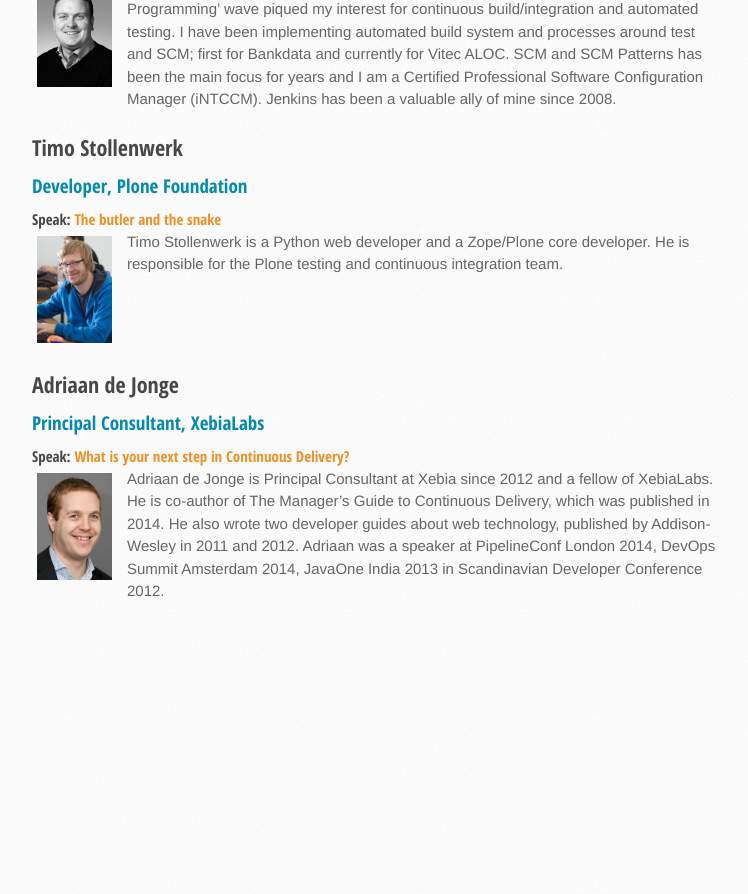
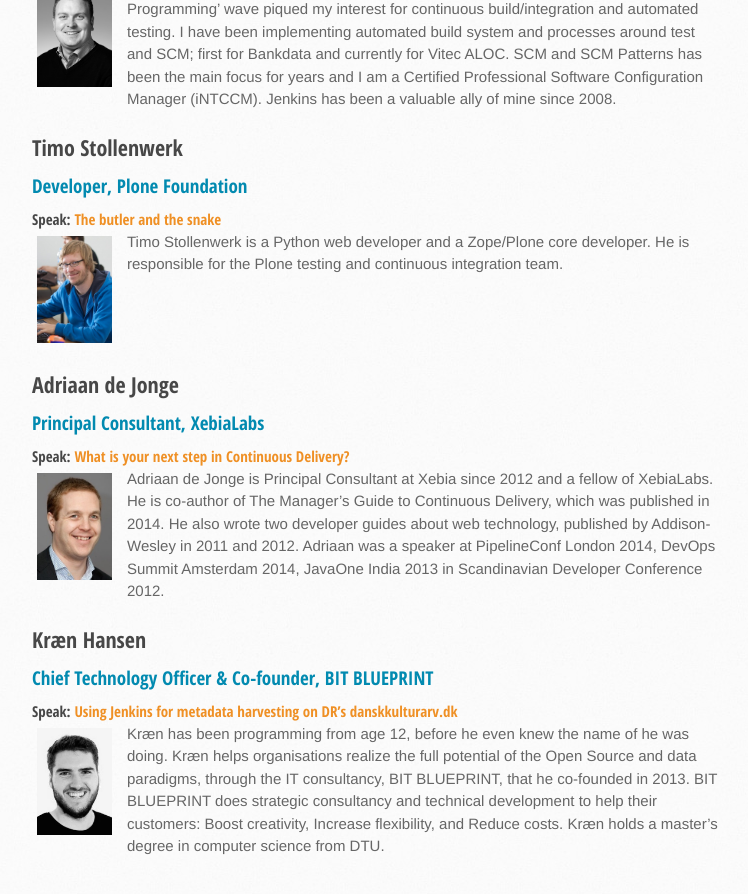
Before and after one commit to JCICPH/jcicph.github.io, a Jekyll site: the page built from speakers/index.md, in a window 1280 px wide and 900 px high, scrolled down 1249 px. Shown: the top 894 px of the window, without its empty margins (138-886 px from the left). Built offline with Jekyll 4.4.1, drawn with Linux system fonts in a browser that asks for light colours; nearby versions of some CDN libraries; before the commit the page ends 1894 px from its top, so only the background shows below that.

Commit message:
Integrated origin/ready/adam

```diff
--- a/speakers/index.md
+++ b/speakers/index.md
@@ -65,3 +65,13 @@ title: JCICPH 2014 - speakers
 #### Speak: [What is your next step in Continuous Delivery?](/program#next_step)
 
 ![Adriaan de Jonge](/images/speakers/adriaan.png){: .portrait} Adriaan de Jonge is Principal Consultant at Xebia since 2012 and a fellow of XebiaLabs. He is co-author of The Manager's Guide to Continuous Delivery, which was published in 2014. He also wrote two developer guides about web technology, published by Addison-Wesley in 2011 and 2012. Adriaan was a speaker at PipelineConf London 2014, DevOps Summit Amsterdam 2014, JavaOne India 2013 in Scandinavian Developer Conference 2012.
+
+## Kræn Hansen
+{: #hansen}
+
+###### Chief Technology Officer & Co-founder, BIT BLUEPRINT
+
+#### Speak: [Using Jenkins for metadata harvesting on DR's danskkulturarv.dk](/program#metadata)
+
+![Kræn Hansen](/images/speakers/kraenhansen.jpg){: .portrait} Kræn has been programming from age 12, before he even knew the name of he was doing. Kræn helps organisations realize the full potential of the Open Source and data paradigms, through the IT consultancy, BIT BLUEPRINT, that he co-founded in 2013.
+BIT BLUEPRINT does strategic consultancy and technical development to help their customers: Boost creativity, Increase flexibility, and Reduce costs. Kræn holds a master's degree in computer science from DTU.
```
Also changed, not shown: images/speakers/kraenhansen.jpg (added).
